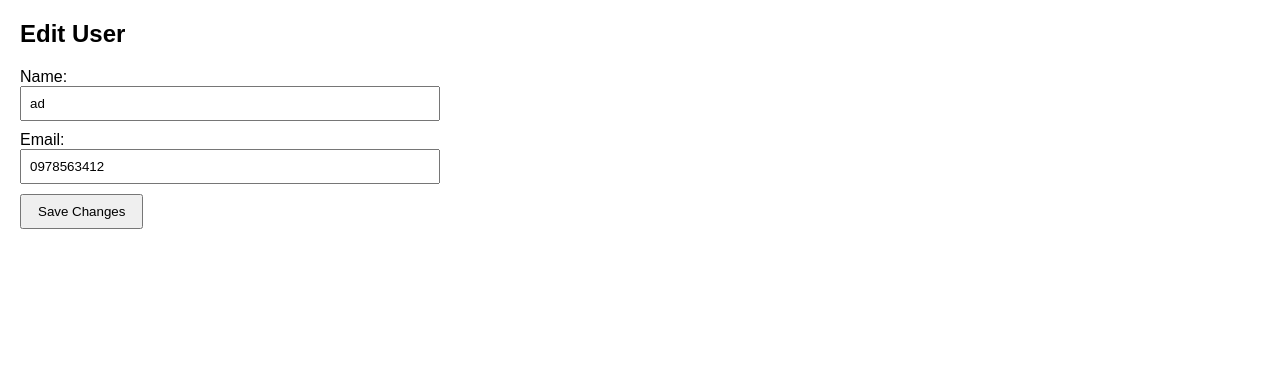
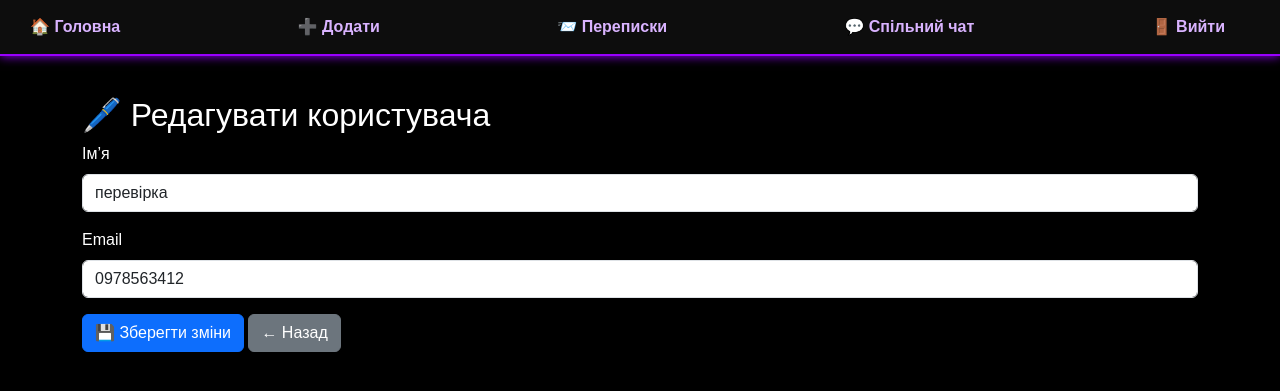
Before and after one commit to Mazko99/Koktelpart, a Flask app: page /admin/edit_user/1 in a window 1280 px wide. Shown: the top 391 px of the page. Run offline with Flask 3, Linux system fonts and the light colour scheme; a user stored in the database is signed in; data comes from the database, SQL or seed files in the repository.

Commit message:
Оновлено шаблон edit_user + додано email

```diff
--- a/templates/admin/edit_user.html
+++ b/templates/admin/edit_user.html
@@ -1,24 +1,21 @@
-<!DOCTYPE html>
-<html>
-<head>
-    <title>Edit User</title>
-    <style>
-        body { font-family: Arial, sans-serif; margin: 20px; }
-        form { max-width: 400px; }
-        input[type="text"], input[type="email"] {
-            width: 100%; padding: 8px; margin-bottom: 10px;
-        }
-        input[type="submit"] { padding: 8px 16px; }
-    </style>
-</head>
-<body>
-    <h2>Edit User</h2>
-    <form method="post">
-        <label>Name:</label><br>
-        <input type="text" name="name" value="{{ user[1] }}"><br>
-        <label>Email:</label><br>
-        <input type="email" name="email" value="{{ user[2] }}"><br>
-        <input type="submit" value="Save Changes">
-    </form>
-</body>
-</html>
+{% extends 'admin/layout.html' %}
+{% block title %}Редагувати користувача{% endblock %}
+
+{% block content %}
+<h2>🖊️ Редагувати користувача</h2>
+
+<form method="post">
+  <div class="mb-3">
+    <label for="name" class="form-label">Ім’я</label>
+    <input type="text" class="form-control" id="name" name="name" value="{{ user[3] }}" required>
+  </div>
+
+  <div class="mb-3">
+    <label for="email" class="form-label">Email</label>
+    <input type="email" class="form-control" id="email" name="email" value="{{ user[2] }}" required>
+  </div>
+
+  <button type="submit" class="btn btn-primary">💾 Зберегти зміни</button>
+  <a href="{{ url_for('admin_panel') }}" class="btn btn-secondary">← Назад</a>
+</form>
+{% endblock %}
```
